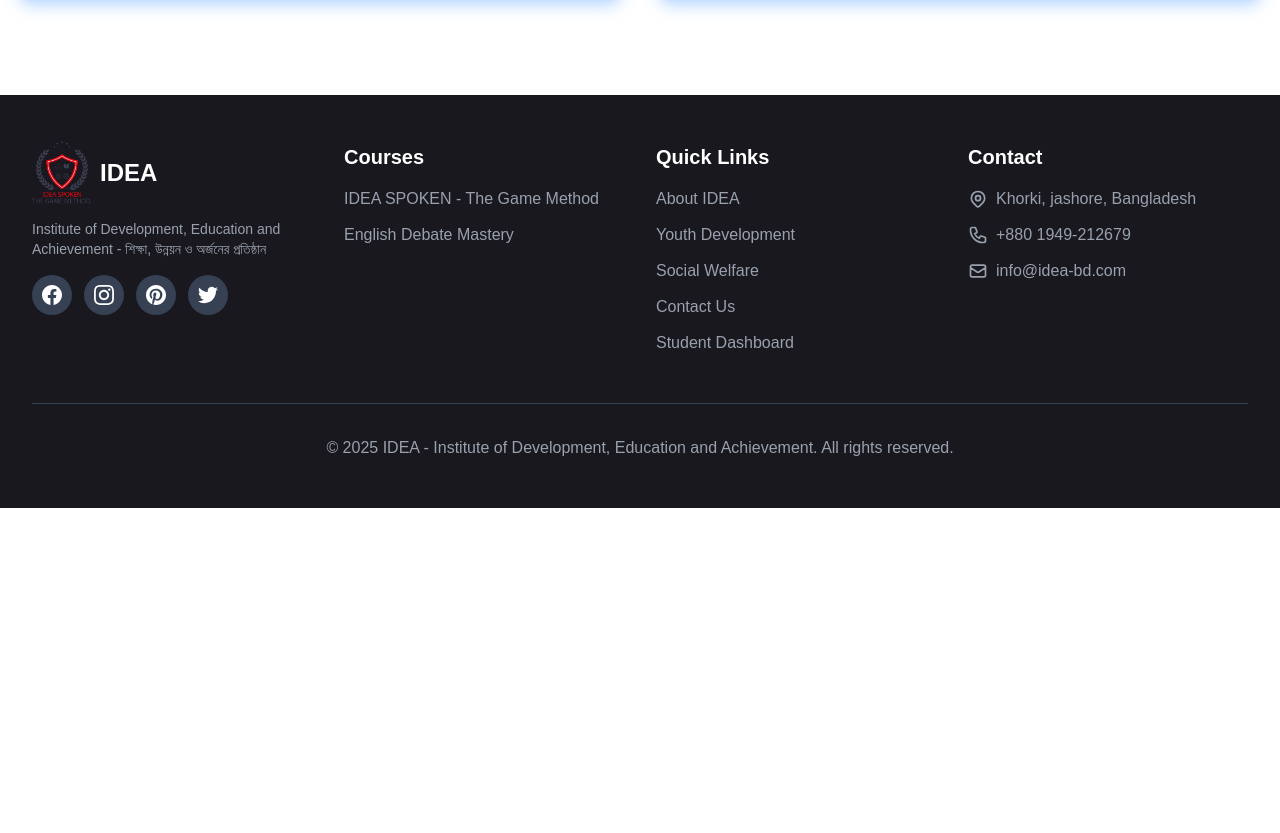
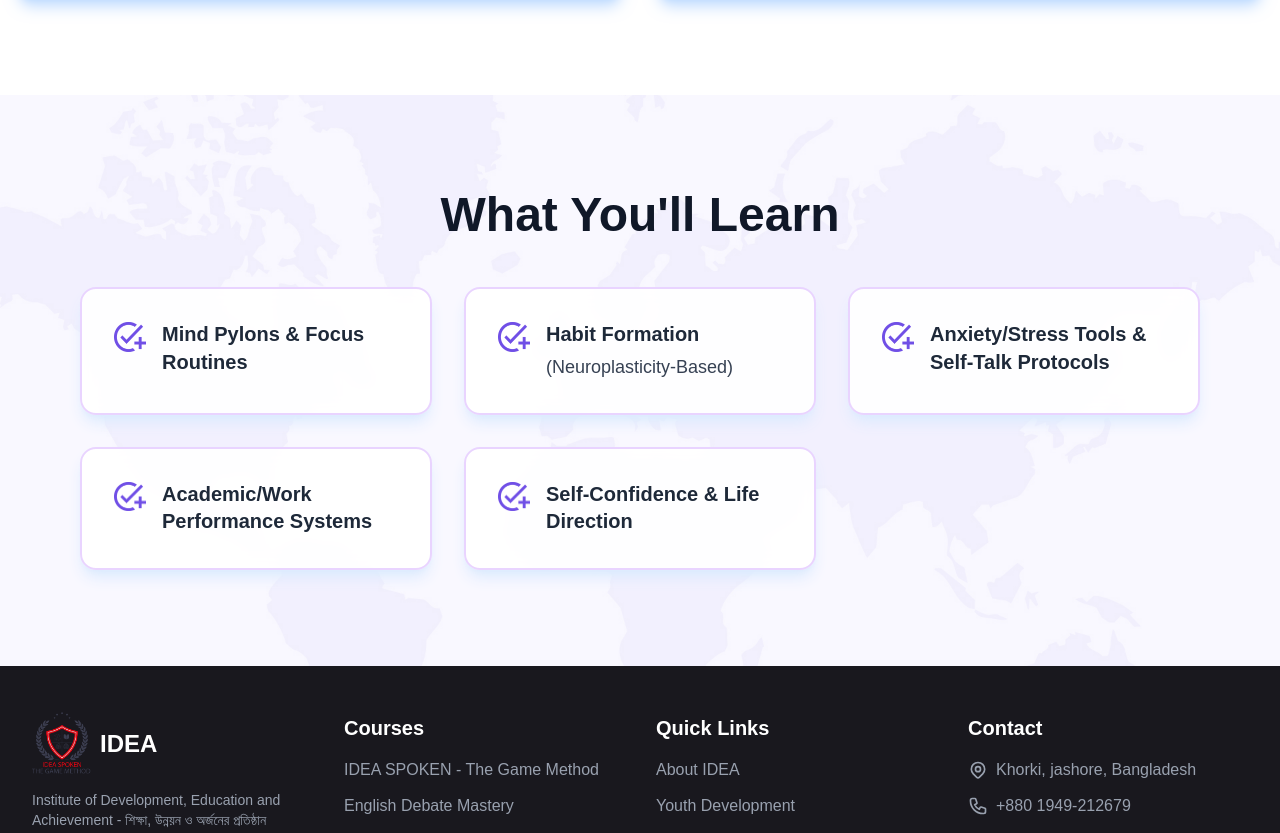
Before and after one commit to sabbir-tanvir/Idea-Spoken, a Next.js app: page / in a window 1280 px wide. Shown: the part 1714-2547 px from the top of the page. Before the commit the page ends 2222 px from the top, so only its background shows below. Built offline with nearby package versions, Linux system fonts and the light colour scheme.

Commit message:
What You'll Learn

```diff
--- a/src/app/page.tsx
+++ b/src/app/page.tsx
@@ -1,5 +1,6 @@
 import CountUpSection from "@/components/home/CountUp";
 import HeroSection from "@/components/home/HeroSection";
+import WhatYouWillLearn from "@/components/home/WhatUwillLearn";
 import WhoIsItFor from "@/components/home/Whoisthisfor";
 import Image from "next/image";
 
@@ -9,6 +10,7 @@ export default function Home() {
     <HeroSection />
     <CountUpSection />
     <WhoIsItFor />
+    <WhatYouWillLearn />
     </>
 
   );
--- /dev/null
+++ b/src/components/home/WhatUwillLearn.tsx
@@ -0,0 +1,92 @@
+"use client"
+
+import { motion } from "motion/react"
+import Image from "next/image"
+
+export default function WhatYouWillLearn() {
+  const learningTopics = [
+    {
+      title: "Mind Pylons & Focus Routines"
+    },
+    {
+      title: "Habit Formation",
+      subtitle: "(Neuroplasticity-Based)"
+    },
+    {
+      title: "Anxiety/Stress Tools & Self-Talk Protocols"
+    },
+    {
+      title: "Academic/Work Performance Systems"
+    },
+    {
+      title: "Self-Confidence & Life Direction"
+    }
+  ]
+
+  return (
+    <section className="relative py-16 md:py-24 overflow-hidden">
+      {/* Background Image */}
+      <div className="absolute inset-0 z-0">
+        <Image
+          src="/home/map.jpg"
+          alt="Background Map"
+          fill
+          className="object-cover"
+        />
+      </div>
+      <div className="relative z-10 container mx-auto px-4 max-w-6xl">
+        {/* Heading */}
+        <motion.div
+          className="text-center mb-12"
+          initial={{ opacity: 0, y: 30 }}
+          whileInView={{ opacity: 1, y: 0 }}
+          viewport={{ once: true }}
+          transition={{ duration: 0.6 }}
+        >
+          <h2 className="text-3xl md:text-4xl lg:text-5xl font-bold text-gray-900">
+            What You'll Learn
+          </h2>
+        </motion.div>
+
+        {/* Learning Cards Grid */}
+        <div className="grid grid-cols-1 md:grid-cols-2 lg:grid-cols-3 gap-6 lg:gap-8">
+          {learningTopics.map((topic, index) => (
+            <motion.div
+              key={index}
+              className="bg-white/90 backdrop-blur-sm border-2 border-purple-200 rounded-2xl p-6 md:p-8 shadow-lg shadow-blue-100 hover:shadow-xl hover:shadow-blue-200 transition-all duration-300"
+              initial={{ opacity: 0, y: 30 }}
+              whileInView={{ opacity: 1, y: 0 }}
+              viewport={{ once: true, margin: "-50px" }}
+              transition={{ duration: 0.6, delay: index * 0.1 }}
+              whileHover={{ y: -5, scale: 1.02 }}
+            >
+              <div className="flex items-start gap-4">
+                {/* Check Icon */}
+                <div className="flex-shrink-0 w-8 h-8 relative">
+                  <Image
+                    src="/home/add_task.png"
+                    alt="Check icon"
+                    fill
+                    className="object-contain"
+                  />
+                </div>
+
+                {/* Text Content */}
+                <div className="flex-1">
+                  <h3 className="text-lg md:text-xl font-semibold text-gray-800 leading-snug">
+                    {topic.title}
+                  </h3>
+                  {topic.subtitle && (
+                    <p className="text-base md:text-lg text-gray-700 mt-1">
+                      {topic.subtitle}
+                    </p>
+                  )}
+                </div>
+              </div>
+            </motion.div>
+          ))}
+        </div>
+      </div>
+    </section>
+  )
+}
```
Also changed, not shown: public/home/add_task.png (added), public/home/map.jpg (added).
